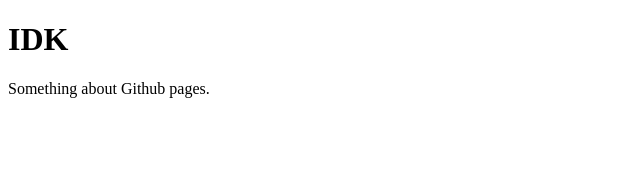
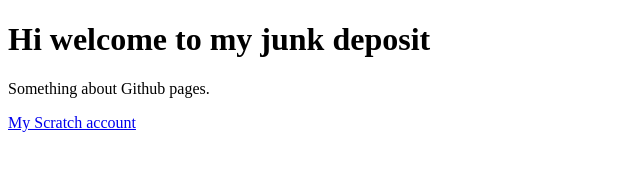
Before and after one commit to ahypnoman/ahypnoman.github.io, a plain HTML site: page index.html in a window 1280 px wide. Shown: the whole page, without its empty margins (0-640 px from the left). Drawn offline with Linux system fonts and the light colour scheme.

Commit message:
Update index.html

```diff
--- a/index.html
+++ b/index.html
@@ -5,7 +5,8 @@
     <title>AHypnoman</title>
 </head>
 <body>
-<h1>IDK</h1>
+<h1>Hi welcome to my junk deposit</h1>
 <p>Something about Github pages.</p>
+<a href="https://scratch.mit.edu/users/AHypnoman/">My Scratch account</a>
 </body>
 </html>
```
